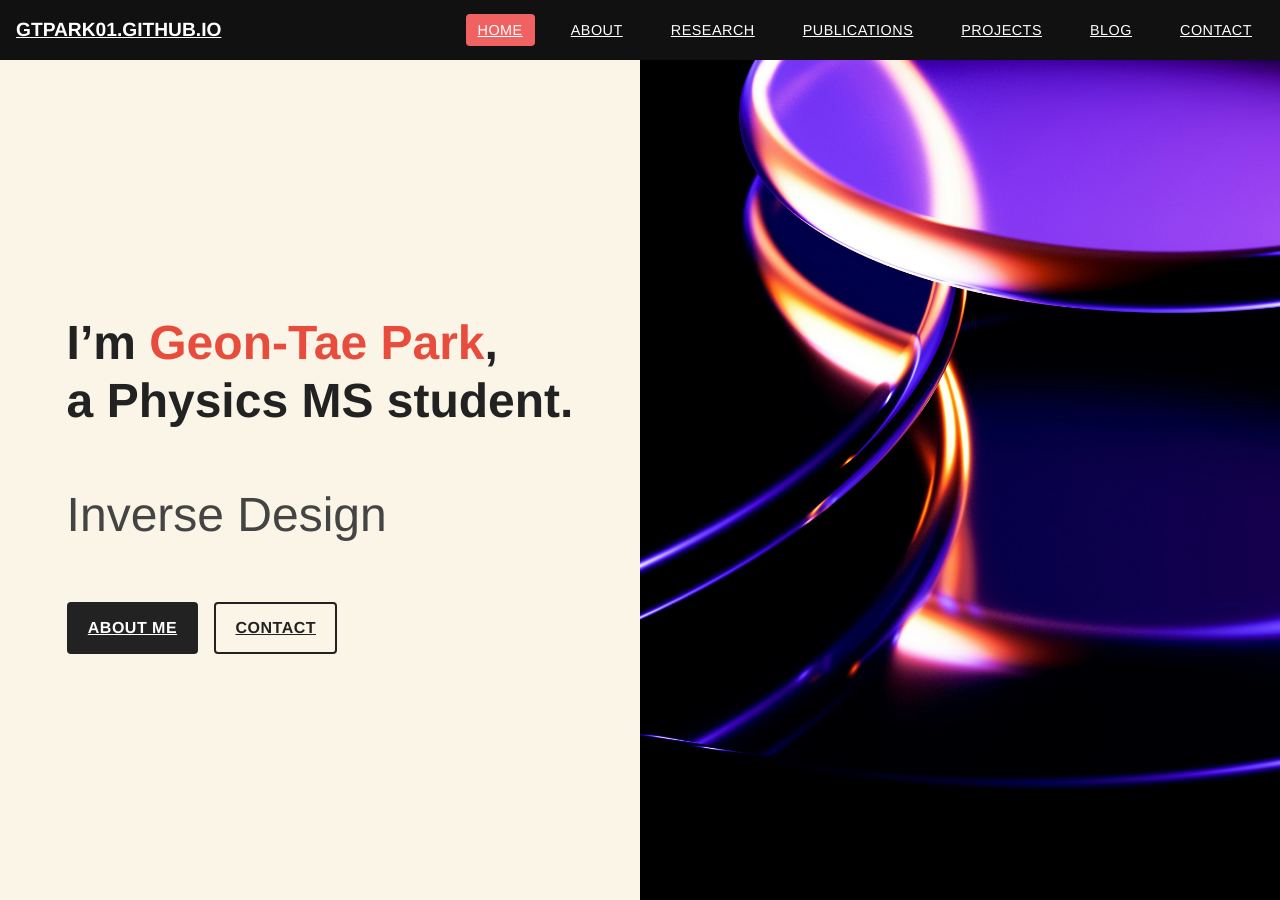
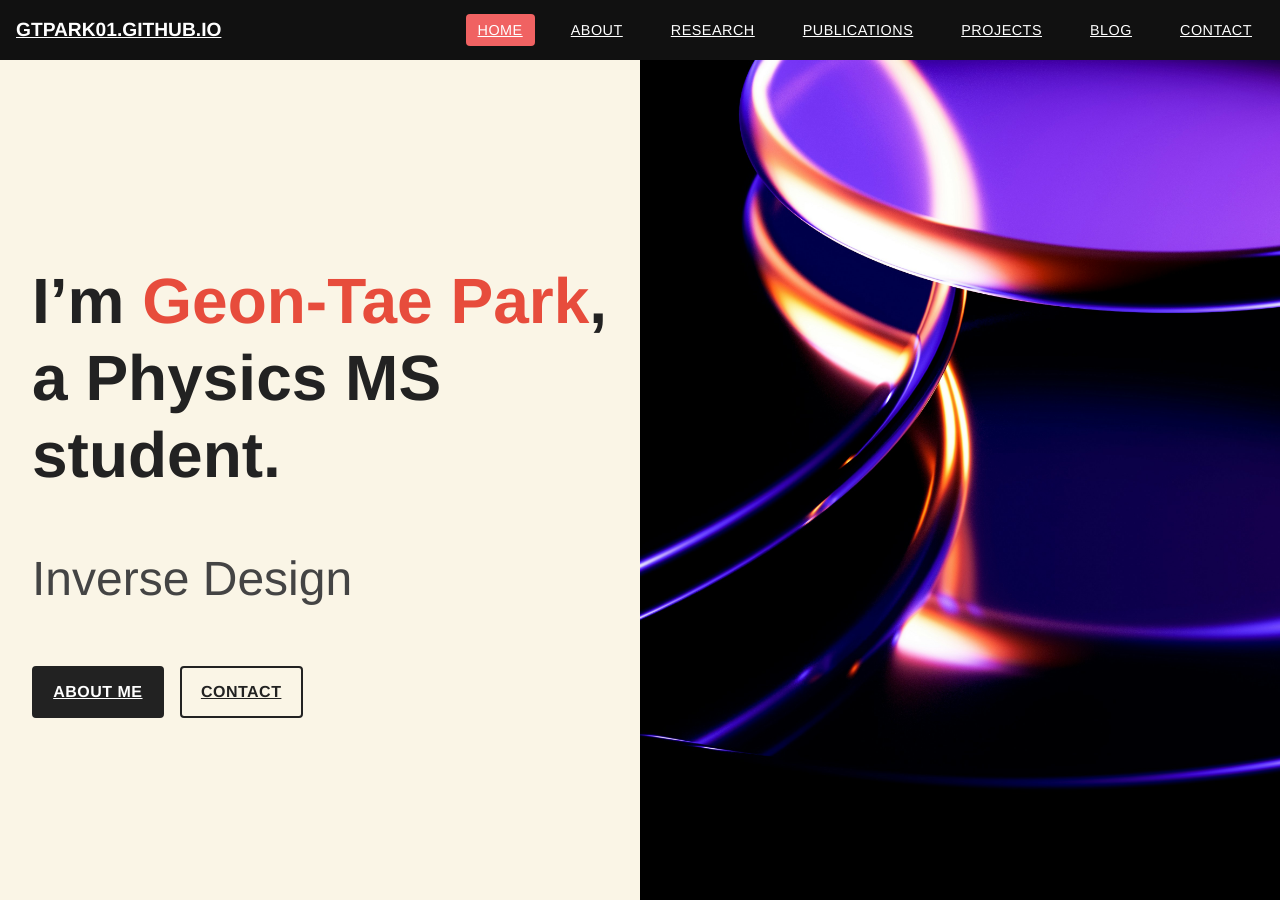
Before and after one commit to gtpark01/gtpark01.github.io, a Jekyll site: the page built from index.md, in a window 1280 px wide and 900 px high. Built offline with Jekyll 4.4.1, drawn with Linux system fonts in a browser that asks for light colours.

Commit message:
Update main.css

```diff
--- a/assets/css/main.css
+++ b/assets/css/main.css
@@ -129,7 +129,7 @@
 }
 
 .hero-title {
-  font-size: 3rem; /* font size */
+  font-size: 4rem; /* font size */
   font-weight: 600; /* how bold or thick the font is */
   margin-bottom: 1rem;
   color: #222;
```
